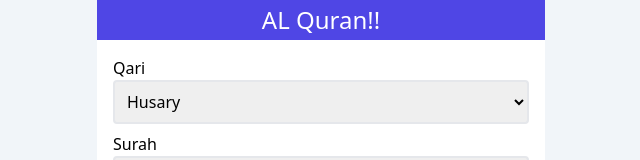
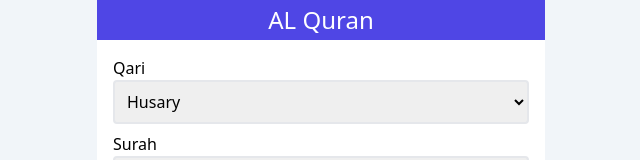
Before and after one commit to nhnasim333/AL-Quran-web, a React (Vite) app: page / in a window 1280 px wide. Shown: the top 160 px of the page, without its empty margins (319-959 px from the left). Built offline with nearby package versions, Linux system fonts and the light colour scheme.

Commit message:
Fix appName value in config.ts to remove extra exclamation marks

```diff
--- a/src/_main/config.ts
+++ b/src/_main/config.ts
@@ -1,6 +1,6 @@
 import type { SURAH } from "./types";
 
-export const appName = "AL Quran!!";
+export const appName = "AL Quran";
 export const surahs: SURAH[] = [
   {
     number: 1,
```
